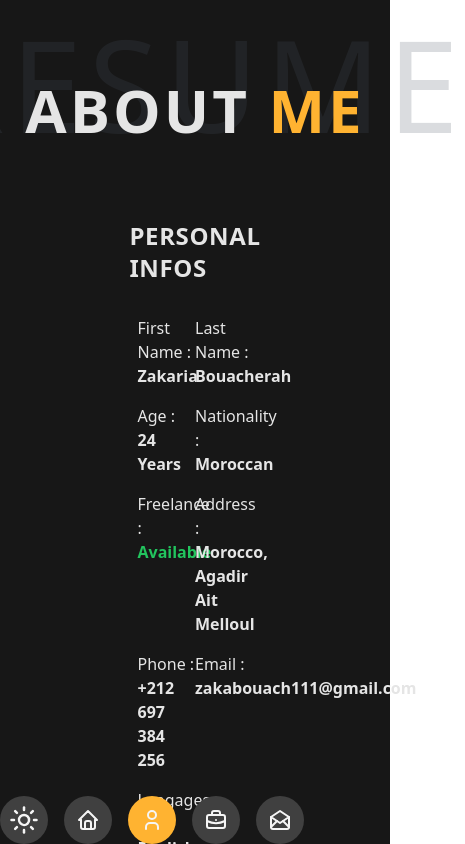
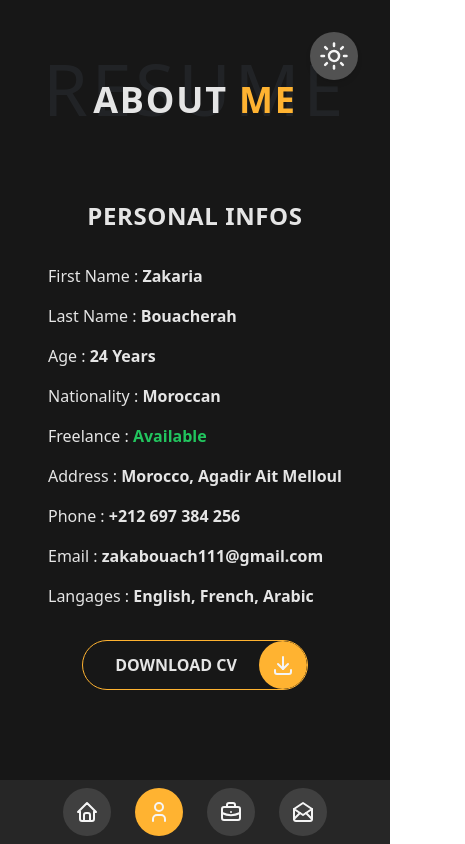
Before and after one commit to zakariabouacherah/portfolio, a React (Vite) app: page / in a window 390 px wide. Both pictures are taken after a click on the button "MORE ABOUT ME". Shown: the top 844 px of the page, 465 px wide, since content can reach past the window. Built offline with nearby package versions, Linux system fonts and the light colour scheme.

Commit message:
responsive

```diff
--- a/src/components/Heading.jsx
+++ b/src/components/Heading.jsx
@@ -3,11 +3,11 @@ import React from "react";
 const Heading = ({ title, subTitle, highlighted }) => {
   return (
     <div className="relative ">
-      <div className="relative text-6xl uppercase font-extrabold tracking-wider z-10">
+      <div className="relative text-4xl lg:text-6xl uppercase font-extrabold tracking-wider z-10">
         <span> {title} </span>
         <span className="text-primary"> {highlighted} </span>
       </div>
-      <div className="absolute text-gray-400 dark:text-gray-600 -bottom-2 left-[50%] translate-x-[-50%] opacity-20 text-9xl uppercase z-0 tracking-wider">
+      <div className="absolute text-gray-400 dark:text-gray-600 -bottom-1 lg:-bottom-2 left-[50%] translate-x-[-50%] opacity-20 text-7xl lg:text-9xl uppercase z-0 tracking-wider">
         {subTitle}
       </div>
     </div>
--- a/src/components/NavItem.jsx
+++ b/src/components/NavItem.jsx
@@ -15,7 +15,7 @@ const NavItem = ({ label, icon, isActive, onClick }) => {
       >
         {icon}
       </div>
-      <div className="opacity-0 tracking-wider z-0 flex group-hover:opacity-100 h-12 pl-6 pr-16 -mr-10 transition-all duration-300 items-center justify-center absolute group-hover:right-full right-[39px] bg-primary text-neutral-100 font-semibold text-sm rounded-full uppercase ease-out ">
+      <div className="opacity-0 hidden tracking-wider z-0 lg:flex group-hover:opacity-100 h-12 pl-6 pr-16 -mr-10 transition-all duration-300 items-center justify-center absolute group-hover:right-full right-[39px] bg-primary text-neutral-100 font-semibold text-sm rounded-full uppercase ease-out ">
         {label}
       </div>
     </div>
--- a/src/components/WorkItem.jsx
+++ b/src/components/WorkItem.jsx
@@ -2,7 +2,7 @@ import React from "react";
 
 const WorkItem = ({ imgPath, name, descreption, demoLink, repoLink }) => {
   return (
-    <div className="relative group w-[500px] rounded-2xl overflow-hidden">
+    <div className="relative group lg:w-[500px] rounded-2xl overflow-hidden">
       <div className="w-full h-full relative overflow-hidden">
         <img
           src={imgPath}
--- a/src/layout/Layout.jsx
+++ b/src/layout/Layout.jsx
@@ -4,6 +4,7 @@ import Hero from "../sections/Hero";
 import About from "../sections/About";
 import Portfolio from "../sections/Portfolio";
 import Contact from "../sections/Contact";
+import { TbMoon, TbSunHigh } from "react-icons/tb";
 
 const Layout = () => {
   const [darkMode, setDarkMode] = useState(true);
@@ -19,12 +20,14 @@ const Layout = () => {
   console.log(activeSection);
 
   return (
-    <div className={`${darkMode && "dark"} transition-colors duration-100 `}>
-      <div className=" bg-neutral-100 dark:bg-neutral-900 text-neutral-800 dark:text-neutral-200">
-        <div className="fixed bottom-0 lg:top-0 lg:right-0 z-20">
+    <div
+      className={`${
+        darkMode && "dark"
+      } transition-colors duration-100 relative `}
+    >
+      <div className=" relative bg-neutral-100 dark:bg-neutral-900 text-neutral-800 dark:text-neutral-200">
+        <div className="fixed bottom-0 lg:top-0 lg:right-0 py-2 bg-neutral-200 dark:bg-neutral-800 lg:bg-transparent lg:dark:bg-transparent z-20">
           <Navigation
-            darkMode={darkMode}
-            toggleDarkMode={toggleDarkMode}
             activeSection={activeSection}
             handleButtonClick={handleButtonClick}
           />
@@ -36,6 +39,16 @@ const Layout = () => {
         {activeSection === "portfolio" && <Portfolio />}
         {activeSection === "contact" && <Contact />}
       </div>
+      <div
+        className={`flex items-center justify-center w-12 h-12 rounded-full cursor-pointer fixed right-8 top-8 z-30 shadow-md ${
+          darkMode ? "bg-neutral-600" : "bg-neutral-300"
+        }`}
+        onClick={toggleDarkMode}
+      >
+        <button className="text-neutral-900 dark:text-neutral-100 text-3xl">
+          {darkMode ? <TbSunHigh /> : <TbMoon />}
+        </button>
+      </div>
     </div>
   );
 };
--- a/src/layout/Navigation.jsx
+++ b/src/layout/Navigation.jsx
@@ -1,33 +1,11 @@
 import React, { useState } from "react";
-import {
-  TbMoon,
-  TbSunHigh,
-  TbHome,
-  TbUser,
-  TbBriefcase,
-  TbMailOpened,
-} from "react-icons/tb";
+import { TbHome, TbUser, TbBriefcase, TbMailOpened } from "react-icons/tb";
 import NavItem from "../components/NavItem";
 
-const Navigation = ({
-  darkMode,
-  toggleDarkMode,
-  activeSection,
-  handleButtonClick,
-}) => {
+const Navigation = ({ activeSection, handleButtonClick }) => {
   return (
-    <div className=" h-full lg:h-screen flex justify-between items-end gap-4 lg:gap-8 lg:flex-col lg:py-12 lg:px-8">
-      <div
-        className={`flex items-center justify-center w-12 h-12 rounded-full cursor-pointer ${
-          darkMode ? "bg-neutral-700" : "bg-neutral-300"
-        }`}
-        onClick={toggleDarkMode}
-      >
-        <button className="text-neutral-900 dark:text-neutral-100 text-3xl">
-          {darkMode ? <TbSunHigh /> : <TbMoon />}
-        </button>
-      </div>
-      <div className="flex items-end lg:flex-col gap-4 ">
+    <div className="relative h-full w-screen lg:w-full flex justify-center items-end gap-4 lg:gap-8 lg:flex-col lg:py-12 lg:px-8">
+      <div className="relative flex items-end lg:flex-col gap-6 ">
         <NavItem
           label={"Home"}
           icon={<TbHome />}
@@ -53,7 +31,7 @@ const Navigation = ({
           onClick={() => handleButtonClick("contact")}
         />
       </div>
-      <div></div>
+      {/* <div className="hidden lg:block"></div> */}
     </div>
   );
 };
--- a/src/sections/About.jsx
+++ b/src/sections/About.jsx
@@ -1,6 +1,5 @@
 import React from "react";
 import Heading from "../components/Heading";
-import Button from "../components/Button";
 import { TbDownload } from "react-icons/tb";
 import StateItem from "../components/StateItem";
 import SkillItem from "../components/SkillItem";
@@ -12,12 +11,12 @@ const About = () => {
       <div className="w-full flex items-center justify-center py-20">
         <Heading title="About" subTitle="resume" highlighted="me" />
       </div>
-      <div className="flex items-center justify-center px-20">
-        <div className="w-[50%] flex justify-center items-center flex-col gap-8 ">
+      <div className="flex items-center justify-center px-6 lg:px-20">
+        <div className="lg:w-[50%] flex justify-center items-center flex-col gap-8 ">
           <div className="font-semibold text-2xl tracking-wide">
             PERSONAL INFOS
           </div>
-          <div className="grid grid-cols-2 gap-x-0 gap-y-4">
+          <div className="grid grid-cols-1 md:grid-cols-2 gap-x-0 gap-y-4">
             <div className="font-light">
               First Name : <span className="font-semibold"> Zakaria </span>
             </div>
@@ -80,11 +79,11 @@ const About = () => {
           <StateItem label="happy customers" number={"10"} />
         </div>
       </div>
-      <div className="flex items-center justify-center flex-col px-20 mt-28 pb-20">
+      <div className="flex items-center justify-center flex-col px-6 lg:px-20 mt-28 pb-20">
         <div className="font-semibold text-2xl tracking-wide">
           SKILLS & TOOLS
         </div>
-        <div className="grid grid-cols-5 gap-x-20 gap-y-12 mt-12">
+        <div className="grid grid-cols-2 md:grid-cols-4 lg:grid-cols-5 gap-8 lg:gap-x-20 lg:gap-y-12 mt-12">
           <SkillItem label="html" number={80} />
           <SkillItem label="css" number={87} />
           <SkillItem label="Javascript" number={84} />
--- a/src/sections/Contact.jsx
+++ b/src/sections/Contact.jsx
@@ -55,8 +55,8 @@ const Contact = () => {
       <div className="w-full flex items-center justify-center py-20">
         <Heading title="get in" subTitle="contact" highlighted="touch" />
       </div>
-      <div className="flex items-start justify-center gap-16 px-20 max-w-7xl">
-        <div className="w-[35%] ">
+      <div className="flex flex-col lg:flex-row items-start justify-center gap-16 px-6 lg:px-20 pb-20 max-w-7xl">
+        <div className="lg:w-[35%] ">
           <div className="font-semibold text-2xl tracking-wide mb-2">
             DON'T BE SHY !
           </div>
@@ -85,13 +85,12 @@ const Contact = () => {
             />
           </div>
         </div>
-        <div className="w-[65%]">
+        <div className="w-full lg:w-[65%]">
           <form
             ref={form}
-            // onSubmit={sendEmail}
-            className="grid grid-cols-2 gap-x-4 gap-y-8 mb-8"
+            className="grid grid-cols-2 gap-2 lg:gap-x-4 lg:gap-y-8 mb-8"
           >
-            <div className="relative">
+            <div className="relative col-span-2 lg:col-span-1">
               <input
                 type="text"
                 name="name"
@@ -104,7 +103,7 @@ const Contact = () => {
                 </span>
               )}
             </div>
-            <div className="relative">
+            <div className="relative col-span-2 lg:col-span-1">
               <input
                 type="text"
                 name="email"
--- a/src/sections/Portfolio.jsx
+++ b/src/sections/Portfolio.jsx
@@ -10,7 +10,7 @@ const Portfolio = () => {
       <div className="w-full flex items-center justify-center py-20">
         <Heading title="My" subTitle="works" highlighted="portfolio" />
       </div>
-      <div className="flex items-center justify-center gap-6 px-20 max-w-7xl">
+      <div className="flex flex-col lg:flex-row items-center justify-center gap-6 px-6 pb-20 lg:px-20 max-w-7xl">
         <WorkItem
           imgPath={Tajin}
           name="Tajine Tales"
```
Also changed, not shown: src/sections/Hero.jsx (+11 -8 lines).
